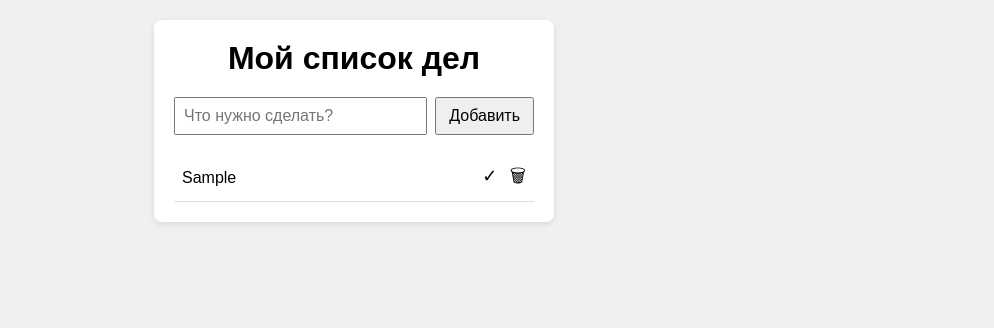
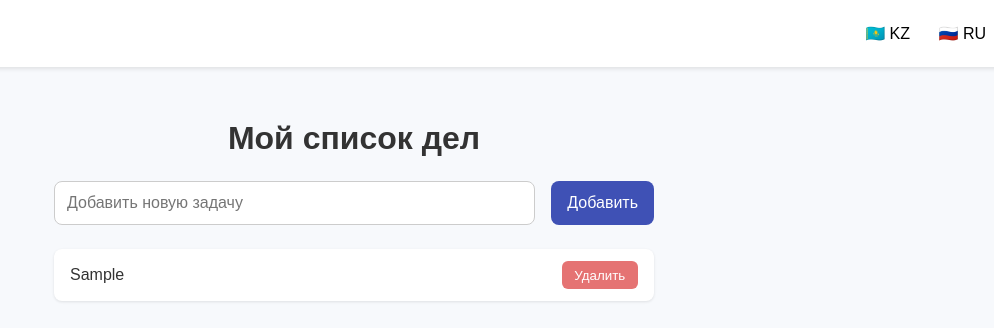
Before and after one commit to tanzilaabren/myProject, a plain HTML site: page index.html in a window 1280 px wide. Both pictures are taken after typing "Sample" into the empty fields and a click on the button "Добавить". Shown: the whole page, without its empty margins (286-1280 px from the left). Drawn offline with Linux system fonts and the light colour scheme.

Commit message:
Обновила стили и добавила переключение языка

```diff
--- a/app.js
+++ b/app.js
@@ -1,50 +1,68 @@
-// 1) Найдём элементы на странице
-const form = document.getElementById('todo-form');
-const input = document.getElementById('todo-input');
-const list  = document.getElementById('todo-list');
+// 🔠 Переводы на два языка
+const translations = {
+    kz: {
+      title: "Менің тапсырмалар тізімім",
+      placeholder: "Жаңа тапсырма қосу",
+      addButton: "Қосу",
+      deleteButton: "Жою"
+    },
+    ru: {
+      title: "Мой список дел",
+      placeholder: "Добавить новую задачу",
+      addButton: "Добавить",
+      deleteButton: "Удалить"
+    }
+  };
 
-// 2) Загрузить сохранённые задачи из localStorage
-let todos = JSON.parse(localStorage.getItem('todos')) || [];
-renderTodos();
+  // 🌐 Установка языка
+  function setLanguage(lang) {
+    const t = translations[lang];
 
-// 3) Обработчик отправки формы
-form.addEventListener('submit', function(e) {
-  e.preventDefault();
-  const text = input.value.trim();
-  if (!text) return;
-  todos.push({ text, done: false });
-  saveAndRender();
-  input.value = '';
-});
+    document.querySelector("#title").innerText = t.title;
+    document.querySelector("#taskInput").placeholder = t.placeholder;
+    document.querySelector("#addButton").innerText = t.addButton;
 
-// 4) Функция сохранения и перерисовки
-function saveAndRender() {
-  localStorage.setItem('todos', JSON.stringify(todos));
-  renderTodos();
-}
+    document.querySelectorAll(".delete-btn").forEach(btn => {
+      btn.innerText = t.deleteButton;
+    });
 
-// 5) Рендер списка
-function renderTodos() {
-  list.innerHTML = '';
-  todos.forEach((todo, i) => {
-    const li = document.createElement('li');
-    li.className = todo.done ? 'completed' : '';
-    li.innerHTML = `
-      <span class="text">${todo.text}</span>
-      <span class="todo-btns">
-        <button data-action="toggle" title="Выполнить">✓</button>
-        <button data-action="delete" title="Удалить">🗑</button>
-      </span>
-    `;
-    // Кнопки «выполнить» и «удалить»
-    li.querySelector('[data-action="toggle"]').addEventListener('click', () => {
-      todos[i].done = !todos[i].done;
-      saveAndRender();
-    });
-    li.querySelector('[data-action="delete"]').addEventListener('click', () => {
-      todos.splice(i, 1);
-      saveAndRender();
-    });
-    list.append(li);
-  });
-}
+    localStorage.setItem("lang", lang);
+  }
+
+  // ✅ Добавление задачи
+  function addTask() {
+    const input = document.getElementById("taskInput");
+    const taskText = input.value.trim();
+    if (taskText === "") return;
+
+    const taskList = document.getElementById("taskList");
+
+    const taskItem = document.createElement("li");
+    taskItem.className = "task-item";
+
+    const span = document.createElement("span");
+    span.innerText = taskText;
+
+    const deleteBtn = document.createElement("button");
+    deleteBtn.className = "delete-btn";
+    deleteBtn.innerText = translations[getCurrentLang()].deleteButton;
+    deleteBtn.onclick = () => taskItem.remove();
+
+    taskItem.appendChild(span);
+    taskItem.appendChild(deleteBtn);
+    taskList.appendChild(taskItem);
+
+    input.value = "";
+  }
+
+  // 🧠 Получить текущий язык
+  function getCurrentLang() {
+    return localStorage.getItem("lang") || "ru";
+  }
+
+  // ▶️ Запускаем при загрузке страницы
+  window.onload = () => {
+    setLanguage(getCurrentLang());
+
+    document.getElementById("addButton").addEventListener("click", addTask);
+  };
--- a/index.html
+++ b/index.html
@@ -1,20 +1,31 @@
 <!DOCTYPE html>
 <html lang="ru">
 <head>
-  <meta charset="UTF-8">
-  <meta name="viewport" content="width=device-width, initial-scale=1">
-  <title>Todo List</title>
-  <link rel="stylesheet" href="styles.css">
+  <meta charset="UTF-8" />
+  <meta name="viewport" content="width=device-width, initial-scale=1.0" />
+  <title>Todo App</title>
+  <link rel="stylesheet" href="styles.css" />
 </head>
 <body>
-  <div class="container">
-    <h1>Мой список дел</h1>
-    <form id="todo-form">
-      <input type="text" id="todo-input" placeholder="Что нужно сделать?" required>
-      <button type="submit">Добавить</button>
-    </form>
-    <ul id="todo-list"></ul>
-  </div>
+
+  <header>
+    <div class="lang-switch">
+      <button onclick="setLanguage('kz')">🇰🇿 KZ</button>
+      <button onclick="setLanguage('ru')">🇷🇺 RU</button>
+    </div>
+  </header>
+
+  <main>
+    <h1 id="title">Мой список дел</h1>
+
+    <div class="task-input">
+      <input type="text" id="taskInput" placeholder="Добавить новую задачу" />
+      <button id="addButton">Добавить</button>
+    </div>
+
+    <ul id="taskList"></ul>
+  </main>
+
   <script src="app.js"></script>
 </body>
 </html>
--- a/styles.css
+++ b/styles.css
@@ -1,68 +1,96 @@
-* {
-    box-sizing: border-box;
+body {
+    font-family: Arial, sans-serif;
+    background-color: #f7f9fc;
+    color: #333;
     margin: 0;
     padding: 0;
+    display: flex;
+    flex-direction: column;
+    align-items: center;
   }
 
-  body {
-    font-family: Arial, sans-serif;
-    background: #f0f0f0;
-    padding: 20px;
+  header {
+    width: 100%;
+    background-color: #fff;
+    padding: 1rem;
+    box-shadow: 0 2px 4px rgba(0,0,0,0.1);
+    display: flex;
+    justify-content: flex-end;
   }
 
-  .container {
-    max-width: 400px;
-    margin: 0 auto;
-    background: #fff;
-    padding: 20px;
-    border-radius: 8px;
-    box-shadow: 0 2px 6px rgba(0,0,0,0.1);
+  .lang-switch button {
+    margin-left: 0.5rem;
+    padding: 0.5rem;
+    cursor: pointer;
+    border: none;
+    background: none;
+    font-size: 1rem;
+  }
+
+  main {
+    max-width: 600px;
+    width: 100%;
+    padding: 2rem;
   }
 
   h1 {
     text-align: center;
-    margin-bottom: 20px;
+    margin-bottom: 1.5rem;
   }
 
-  #todo-form {
+  .task-input {
     display: flex;
+    gap: 1rem;
+    margin-bottom: 1.5rem;
   }
 
-  #todo-input {
+  .task-input input {
     flex: 1;
-    padding: 8px;
-    font-size: 16px;
+    padding: 0.75rem;
+    font-size: 1rem;
+    border-radius: 8px;
+    border: 1px solid #ccc;
   }
 
-  #todo-form button {
-    padding: 8px 12px;
-    margin-left: 8px;
-    font-size: 16px;
+  .task-input button {
+    padding: 0.75rem 1rem;
+    font-size: 1rem;
+    border-radius: 8px;
+    border: none;
+    background-color: #3f51b5;
+    color: white;
     cursor: pointer;
   }
 
-  #todo-list {
-    list-style: none;
-    margin-top: 20px;
+  .task-input button:hover {
+    background-color: #303f9f;
   }
 
-  #todo-list li {
+  #taskList {
+    list-style: none;
+    padding: 0;
+  }
+
+  .task-item {
+    background-color: white;
+    border-radius: 8px;
+    padding: 0.75rem 1rem;
+    margin-bottom: 0.75rem;
     display: flex;
     justify-content: space-between;
     align-items: center;
-    padding: 8px;
-    border-bottom: 1px solid #ddd;
+    box-shadow: 0 1px 3px rgba(0,0,0,0.1);
   }
 
-  #todo-list li.completed .text {
-    text-decoration: line-through;
-    color: #888;
+  .delete-btn {
+    background-color: #e57373;
+    border: none;
+    padding: 0.4rem 0.8rem;
+    color: white;
+    border-radius: 6px;
+    cursor: pointer;
   }
 
-  .todo-btns button {
-    background: none;
-    border: none;
-    cursor: pointer;
-    margin-left: 8px;
-    font-size: 18px;
+  .delete-btn:hover {
+    background-color: #d32f2f;
   }
```
